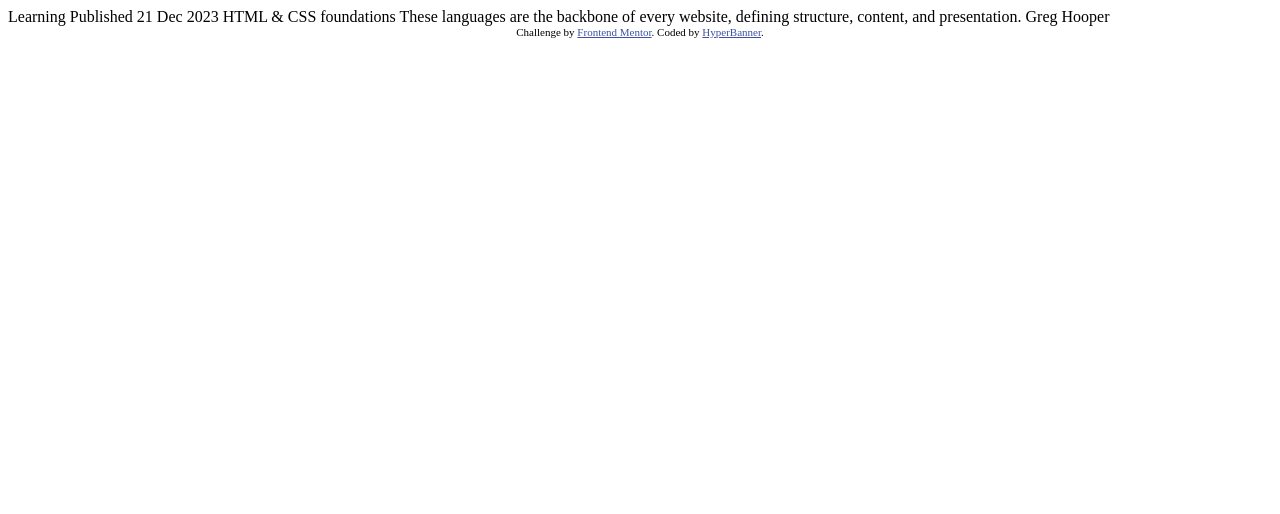
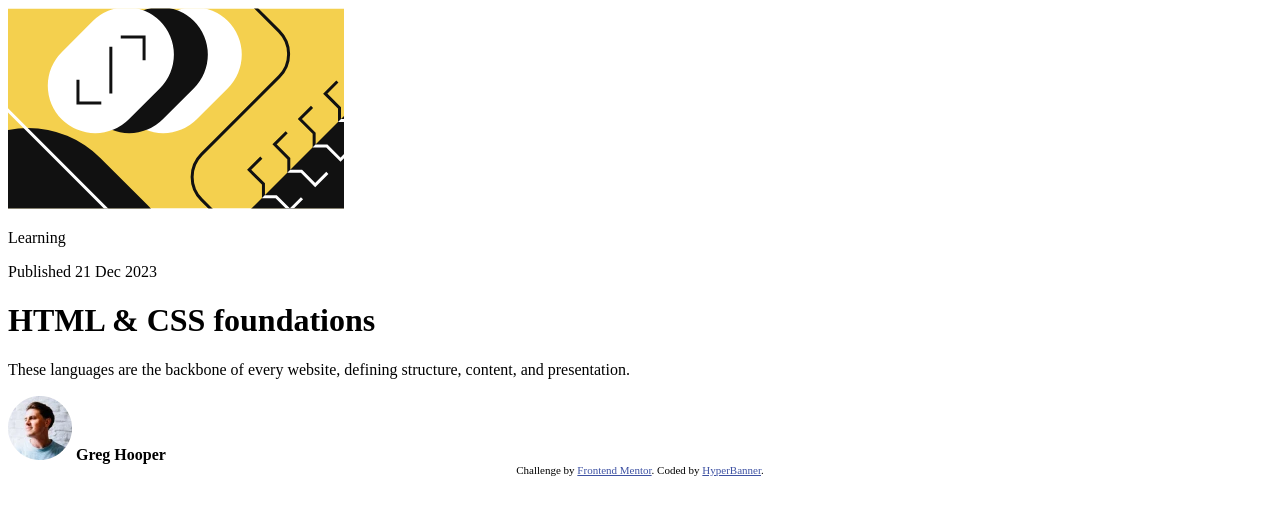
Before and after one commit to HyperBanner/blog_review_card, a plain HTML site: page index.html in a window 1280 px wide. Drawn offline with Linux system fonts and the light colour scheme.

Commit message:
General Layout Done
Added images sources and added the
necessary html tags for styling and layout
purposes.

```diff
--- a/index.html
+++ b/index.html
@@ -28,11 +28,17 @@
   </head>
 
   <body>
+    <img src="assets/images/illustration-article.svg" alt="illustration">
     <div class="card">
-      Learning Published 21 Dec 2023 HTML & CSS foundations These languages are
-      the backbone of every website, defining structure, content, and
-      presentation. Greg Hooper
-
+      <p class="tag">Learning</p>
+      <p class="date">Published 21 Dec 2023</p>
+      <h1>HTML & CSS foundations</h1>
+      <p>These languages are the backbone of every website,
+        defining structure, content, and presentation.</p>
+      <div class="author">
+      <img src="assets/images/image-avatar.webp" alt="greg_hooper_profile_image">
+        <strong>Greg Hooper</strong>
+      </div>
       <div class="attribution">
         Challenge by
         <a href="https://www.frontendmentor.io?ref=challenge" target="_blank"
```
